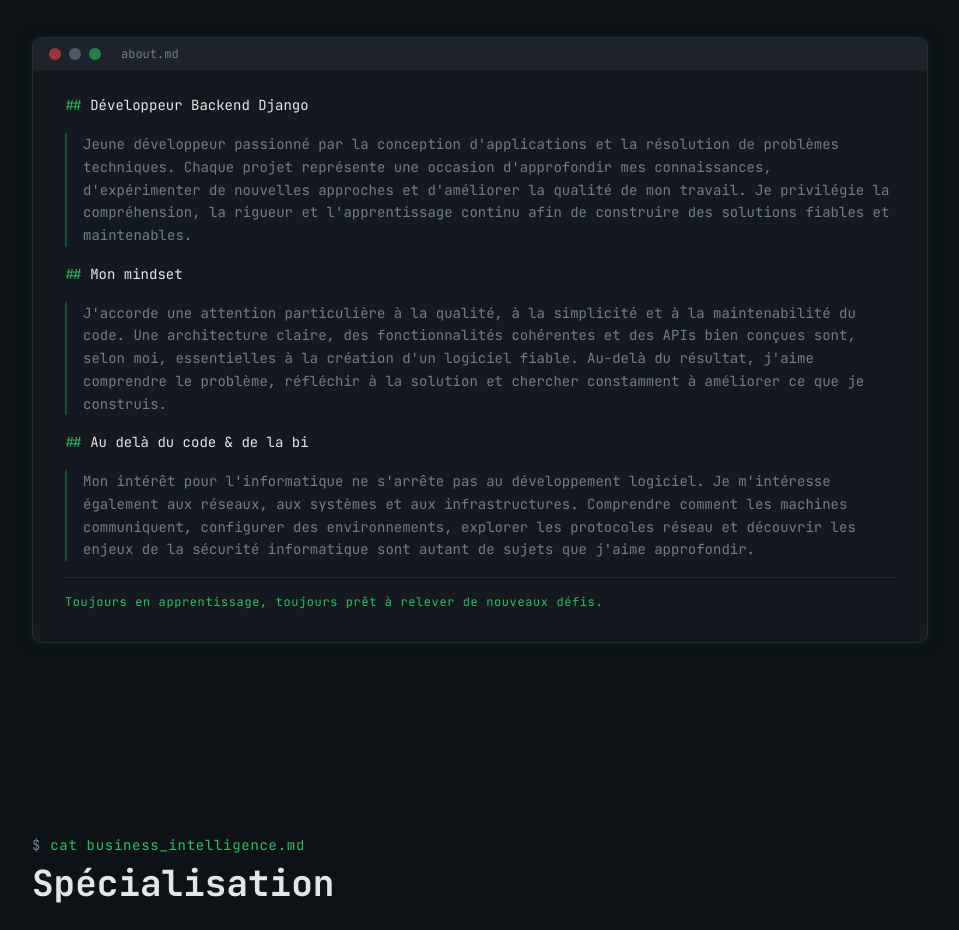
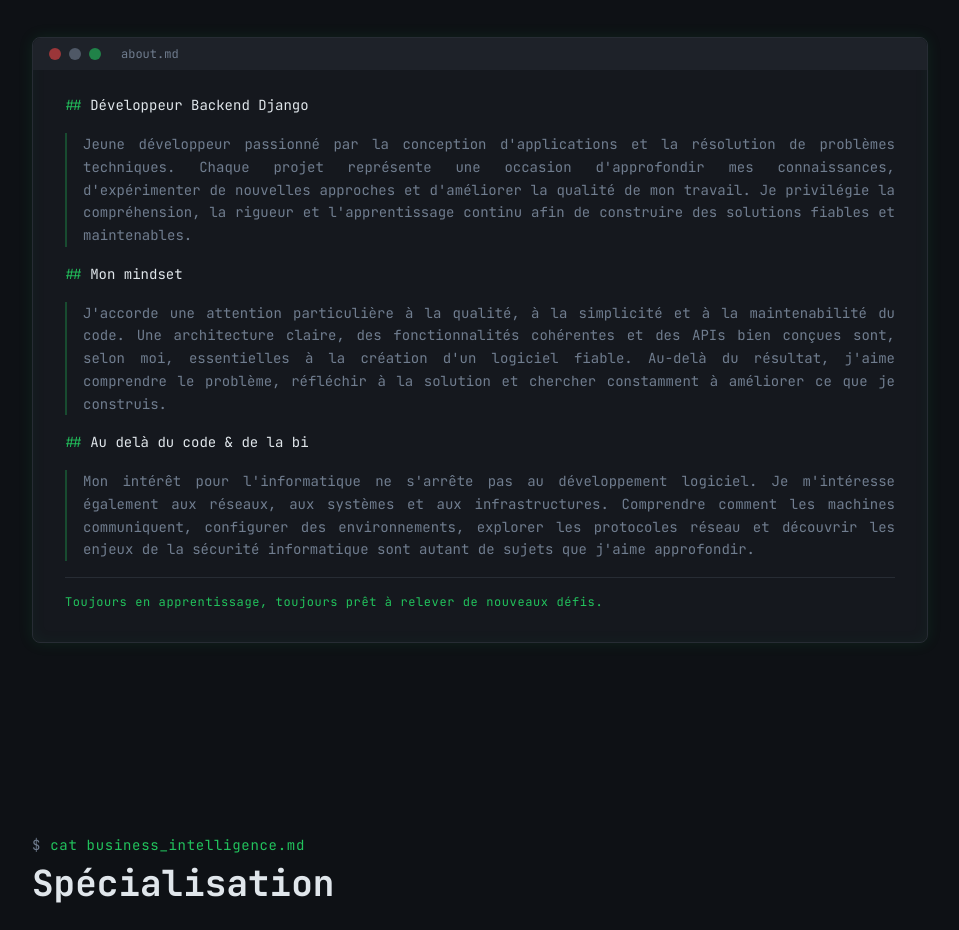
Before and after one commit to aboubacar69/portfolio, a React (Vite) app in the folder frontend/: page / in a window 1280 px wide. Shown: the part 3120-4050 px from the top of the page, without its empty margins (160-1119 px from the left). Built offline with nearby package versions, Linux system fonts and the light colour scheme; no server answers; the HTML template or start-up script is replaced by a standard one.

Commit message:
remodification sur AboutSection

```diff
--- a/frontend/src/components/AboutSection.tsx
+++ b/frontend/src/components/AboutSection.tsx
@@ -25,7 +25,7 @@ const AboutSection = () => {
               <span className="text-primary">##</span>{' '}
               <span className="text-foreground">Développeur Backend Django</span>
             </p>
-            <p className="text-muted-foreground pl-4 border-l-2 border-primary/30">
+            <p className="text-muted-foreground pl-4 border-l-2 border-primary/30 text-justify">
               Jeune développeur passionné par la conception d'applications et la résolution de
               problèmes techniques. Chaque projet représente une occasion d'approfondir mes
               connaissances, d'expérimenter de nouvelles approches et d'améliorer la qualité de mon
@@ -36,7 +36,7 @@ const AboutSection = () => {
               <span className="text-primary">##</span>{' '}
               <span className="text-foreground">Mon mindset</span>
             </p>
-            <p className="text-muted-foreground pl-4 border-l-2 border-primary/30">
+            <p className="text-muted-foreground pl-4 border-l-2 border-primary/30 text-justify">
               J'accorde une attention particulière à la qualité, à la simplicité et à la
               maintenabilité du code. Une architecture claire, des fonctionnalités cohérentes et des
               APIs bien conçues sont, selon moi, essentielles à la création d'un logiciel fiable.
@@ -47,7 +47,7 @@ const AboutSection = () => {
               <span className="text-primary">##</span>{' '}
               <span className="text-foreground">Au delà du code & de la bi</span>
             </p>
-            <p className="text-muted-foreground pl-4 border-l-2 border-primary/30">
+            <p className="text-muted-foreground pl-4 border-l-2 border-primary/30 text-justify">
               Mon intérêt pour l'informatique ne s'arrête pas au développement logiciel. Je m'intéresse
               également aux réseaux, aux systèmes et aux infrastructures. Comprendre comment les
               machines communiquent, configurer des environnements, explorer les protocoles réseau et
```
